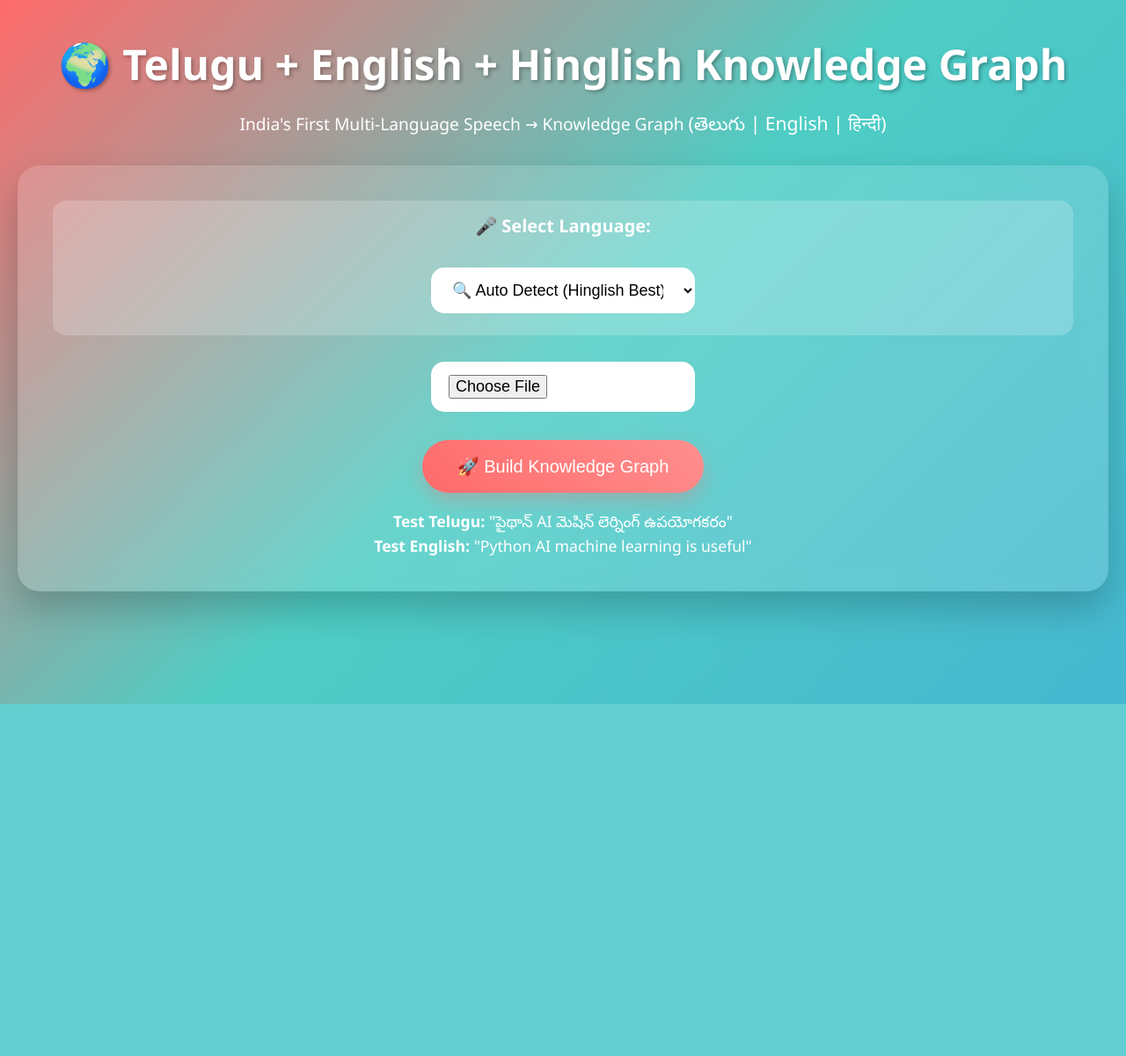
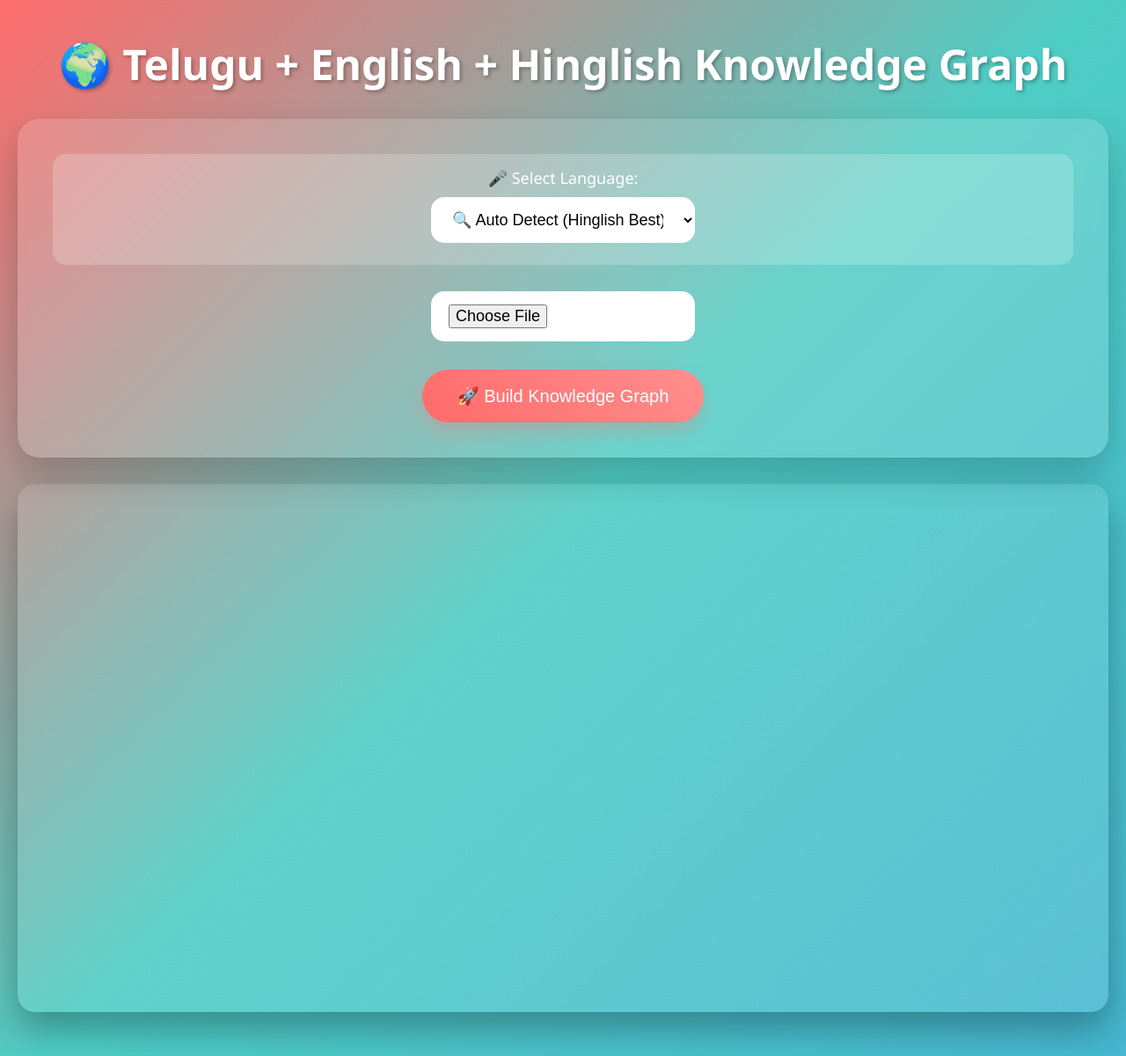
Before and after one commit to mannedeepika06-bit/HinglishGraph, a Flask app: page / in a window 1280 px wide. Shown: the whole page at 88% size. Before the commit the page ends 800 px from the top, so only its background shows below. Run offline with Flask 3, Linux system fonts and the light colour scheme; some libraries are stand-ins or nearby versions.

Commit message:
Refactor HTML structure and update scripts

```diff
--- a/templates/index.html
+++ b/templates/index.html
@@ -33,117 +33,88 @@
         }
         button:hover { transform: translateY(-2px); box-shadow: 0 15px 30px rgba(255,107,107,0.4); }
         #graph { width: 100%; height: 600px; border-radius: 20px; margin: 30px 0;
-            box-shadow: 0 20px 40px rgba(0,0,0,0.3); }
-        .results { display: grid; grid-template-columns: 1fr 1fr; gap: 30px; margin-top: 30px; }
+            box-shadow: 0 20px 40px rgba(0,0,0,0.3); background: rgba(255,255,255,0.1); }
+        .results { display: grid; grid-template-columns: 1fr 1fr; gap: 30px; margin-top: 30px; display: none; }
         .box { background: rgba(255,255,255,0.15); padding: 30px; border-radius: 20px;
             backdrop-filter: blur(10px); box-shadow: 0 15px 30px rgba(0,0,0,0.2); }
-        .box h3 { margin-bottom: 20px; font-size: 1.5em; }
-        .keyword-tag {
-            background: linear-gradient(45deg, #ff6b6b, #ff8e8e); color: white;
-            padding: 8px 16px; margin: 5px; border-radius: 20px; display: inline-block;
-            font-weight: bold;
-        }
-        .telugu-tag { background: linear-gradient(45deg, #FFD700, #FFA500) !important; }
-        .metric { font-size: 1.2em; margin: 10px 0; padding: 10px;
-            background: rgba(255,255,255,0.2); border-radius: 10px; }
-        .download-section { text-align: center; margin: 30px 0; }
-        .download-btn { background: #4CAF50 !important; margin: 0 10px; font-size: 18px; }
-        .share-btn { background: #2196F3 !important; margin: 0 10px; font-size: 18px; }
+        #loading { display: none; margin-top: 20px; font-size: 1.5em; font-weight: bold; }
     </style>
 </head>
 <body>
     <div class="container">
         <h1>🌍 Telugu + English + Hinglish Knowledge Graph</h1>
-        <p style="text-align: center; font-size: 1.2em; margin-bottom: 30px;">
-            India's First Multi-Language Speech → Knowledge Graph
-            <span style="font-size: 1.1em;">(తెలుగు | English | हिन्दी)</span>
-        </p>
 
         <div class="upload-box">
-            <form method="post" enctype="multipart/form-data">
             <div class="language-selector">
-                    <label style="font-size: 20px; font-weight: bold;">🎤 Select Language:</label><br><br>
-                    <select name="language">
+                <label>🎤 Select Language:</label><br>
+                <select id="langSelect">
                     <option value="auto">🔍 Auto Detect (Hinglish Best)</option>
-                        <option value="english">🇺🇸 English</option>
-                        <option value="telugu">🇮🇳 Telugu (తెలుగు)</option>
+                    <option value="en-US">🇺🇸 English</option>
+                    <option value="te-IN">🇮🇳 Telugu (తెలుగు)</option>
                 </select>
             </div>
-                <input type="file" name="audio" accept="audio/*" required>
+            <input type="file" id="audioInput" accept="audio/*">
             <br><br>
-                <button type="submit">🚀 Build Knowledge Graph</button>
-                <p style="margin-top: 20px; font-size: 1.1em;">
-                    <strong>Test Telugu:</strong> "పైథాన్ AI మెషిన్ లెర్నింగ్ ఉపయోగకరం"<br>
-                    <strong>Test English:</strong> "Python AI machine learning is useful"
-                </p>
-            </form>
+            <button onclick="buildGraph()">🚀 Build Knowledge Graph</button>
+            <div id="loading">⏳ Processing audio... Please wait.</div>
         </div>
 
-        {% if graph_data %}
-        <!-- Interactive Graph -->
         <div id="graph"></div>
-        <script>
-            var edge_trace = {
-                x: {{ graph_data.edge_x|tojson }}, y: {{ graph_data.edge_y|tojson }},
-                mode: 'lines', line: {width: 5, color: '#FFD700'}, type: 'scatter', hoverinfo: 'none'
-            };
-            var node_trace = {
-                x: {{ graph_data.node_x|tojson }}, y: {{ graph_data.node_y|tojson }},
-                mode: 'markers+text', text: {{ graph_data.node_text|tojson }},
-                textposition: "middle center",
-                marker: {size: 50, color: '#FF6B6B', line: {color: 'white', width: 2}},
-                textfont: {size: 16, color: 'white', family: 'Arial Black'}
-            };
-            Plotly.newPlot('graph', [edge_trace, node_trace], {
-                paper_bgcolor: 'rgba(0,0,0,0)', plot_bgcolor: 'rgba(0,0,0,0)',
-                showlegend: false, margin: {t: 0, b: 0, l: 0, r: 0}
-            });
-        </script>
 
-        <!-- Download & Share -->
-        <div class="download-section">
-            <button class="download-btn" onclick="downloadGraph()">📸 Download Graph PNG</button>
-            <button class="share-btn" onclick="copyLink()">🔗 Copy Live Demo Link</button>
-        </div>
-
-        <!-- Results -->
-        <div class="results">
+        <div class="results" id="resultsArea">
             <div class="box">
                 <h3>🎤 Detected Speech</h3>
-                <div class="metric">
-                    <strong>🌐 Language:</strong> {{ analysis.language }}
-                </div>
-                <p style="font-size: 1.2em; line-height: 1.6;">{{ speech_text }}</p>
-                <h3 style="margin-top: 25px;">🔑 Key Concepts Found</h3>
-                {% for kw in keywords %}
-                    <span class="keyword-tag {% if kw|length > 3 and kw[0] in ['ప','త','మ','ర','అ'] %}telugu-tag{% endif %}">
-                        {{ kw }}
-                    </span>
-                {% endfor %}
+                <p id="speechText" style="font-size: 1.2em;"></p>
             </div>
             <div class="box">
-                <h3>🧠 Smart Graph Analysis</h3>
-                {% if analysis %}
-                    <div class="metric"><strong>🎯 Top Keyword:</strong> {{ analysis.top_word }}</div>
-                    <div class="metric"><strong>📊 Total Concepts:</strong> {{ analysis.total_words }}</div>
-                    <div class="metric"><strong>🔗 Total Connections:</strong> {{ analysis.connections }}</div>
-                    <div class="metric"><strong>⭐ Main Hub:</strong> {{ analysis.main_hub }}</div>
-                {% endif %}
+                <h3>🧠 Analysis</h3>
+                <p id="entityCount"></p>
             </div>
         </div>
-        {% endif %}
     </div>
 
     <script>
-    function downloadGraph() {
-        Plotly.downloadImage('graph', {
-            format: 'png', width: 1400, height: 800,
-            filename: 'telugu_knowledge_graph'
+    async function buildGraph() {
+        const fileInput = document.getElementById('audioInput');
+        const loading = document.getElementById('loading');
+
+        if (fileInput.files.length === 0) {
+            alert("Please select a file first!");
+            return;
+        }
+
+        const formData = new FormData();
+        formData.append('audio', fileInput.files[0]);
+        formData.append('language', document.getElementById('langSelect').value);
+
+        loading.style.display = 'block';
+
+        try {
+            const response = await fetch('/process', { method: 'POST', body: formData });
+            const data = await response.json();
+
+            if (data.error) {
+                alert("Error: " + data.error);
+            } else {
+                // Show Results
+                document.getElementById('resultsArea').style.display = 'grid';
+                document.getElementById('speechText').innerText = data.text;
+                document.getElementById('entityCount').innerText = "Concepts Found: " + data.entities.length;
+
+                // Render Graph
+                const graphData = JSON.parse(data.graph);
+                Plotly.newPlot('graph', graphData.data, {
+                    ...graphData.layout,
+                    paper_bgcolor: 'rgba(0,0,0,0)',
+                    plot_bgcolor: 'rgba(0,0,0,0)',
+                    font: { color: 'white' }
                 });
             }
-    function copyLink() {
-        navigator.clipboard.writeText(window.location.href);
-        alert('✅ Live Demo Link Copied!\nIndia\'s #1 Telugu/English Knowledge Graph');
+        } catch (e) {
+            alert("Connection error. Is the server running?");
+        } finally {
+            loading.style.display = 'none';
+        }
     }
     </script>
 </body>
```
Lines whose indentation alone changed are shown as unchanged.
